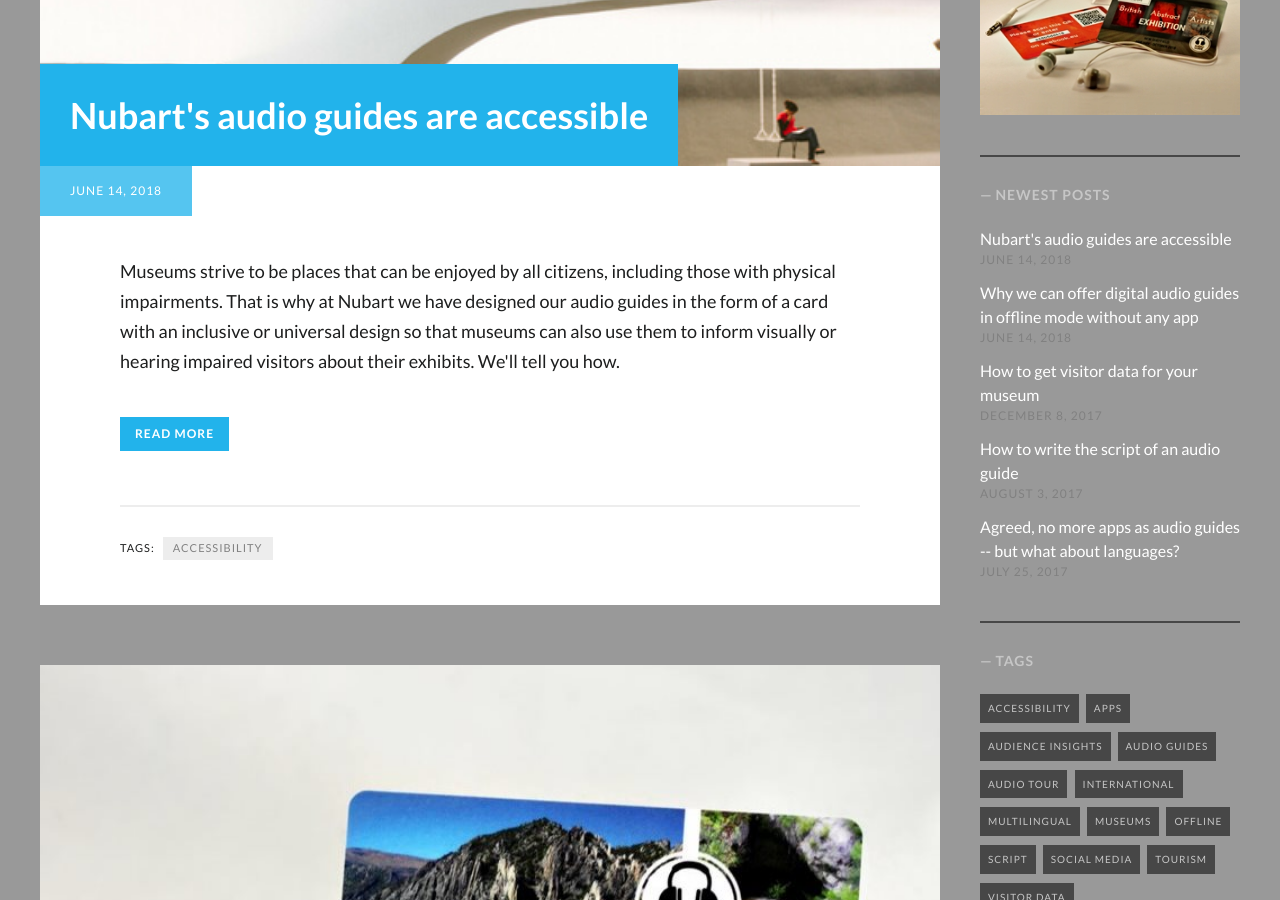
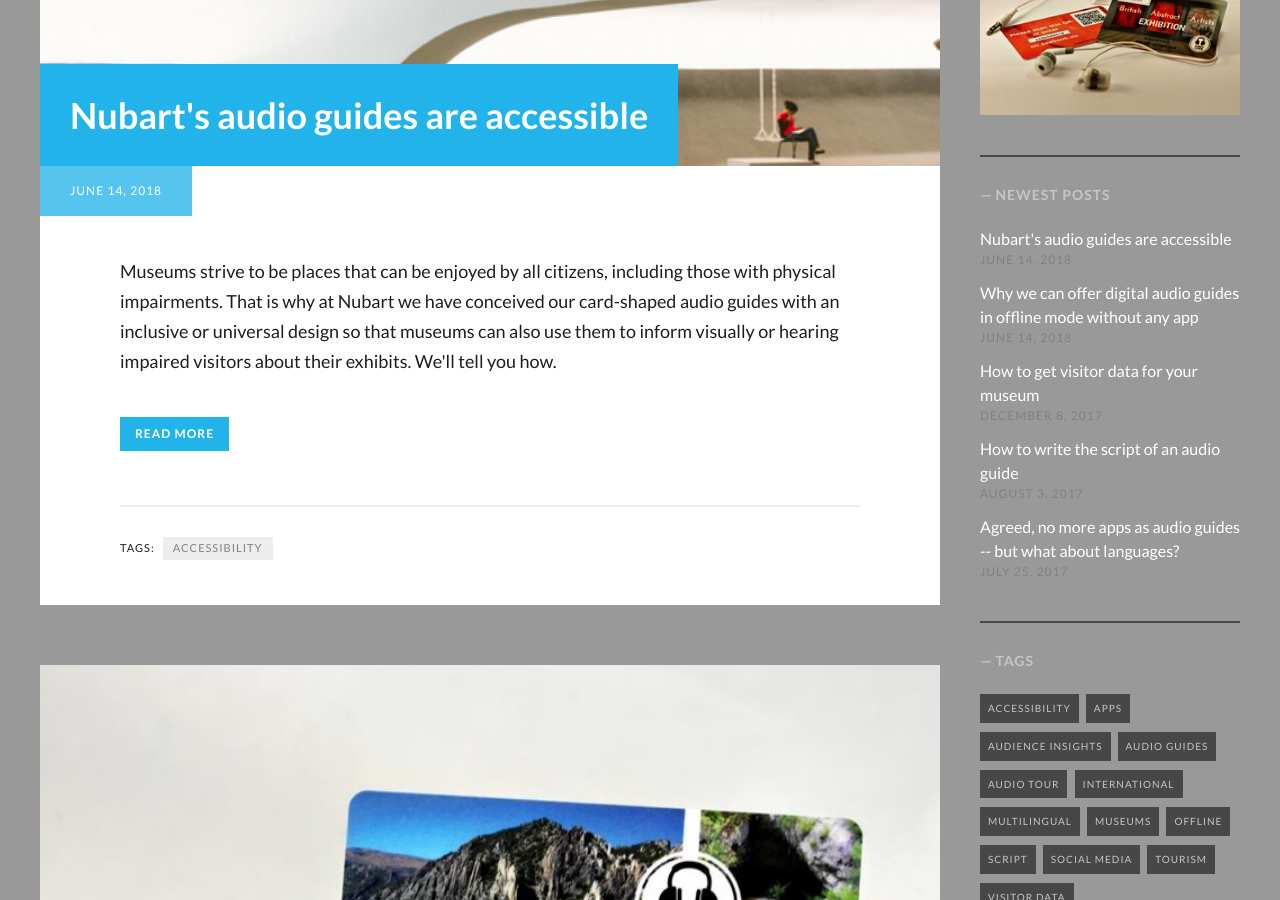
Before and after one commit to nubart/blog-en, a Jekyll site: the page built from index.html, in a window 1280 px wide and 900 px high, scrolled down 583 px. Built offline with Jekyll 4.4.1, drawn with Linux system fonts in a browser that asks for light colours; some web fonts are replaced; the list of posts is cut into pages by our own code; comment, search, counter and statistics services are not loaded.

```diff
--- a/_posts/2018-07-10-nubart-accessible-audioguides.md
+++ b/_posts/2018-07-10-nubart-accessible-audioguides.md
@@ -13,7 +13,7 @@
 tags: [accessibility]
 ---
 
-Museums strive to be places that can be enjoyed by all citizens, including those with physical impairments. That is why at Nubart we have designed our audio guides in the form of a card with an inclusive or universal design so that museums can also use them to inform visually or hearing impaired visitors about their exhibits. We'll tell you how.
+Museums strive to be places that can be enjoyed by all citizens, including those with physical impairments. That is why at Nubart we have conceived our card-shaped audio guides with an inclusive or universal design so that museums can also use them to inform visually or hearing impaired visitors about their exhibits. We'll tell you how.
 
 <!--more-->
 # Accessibility of audioguides for blind and partially sighted people
```
